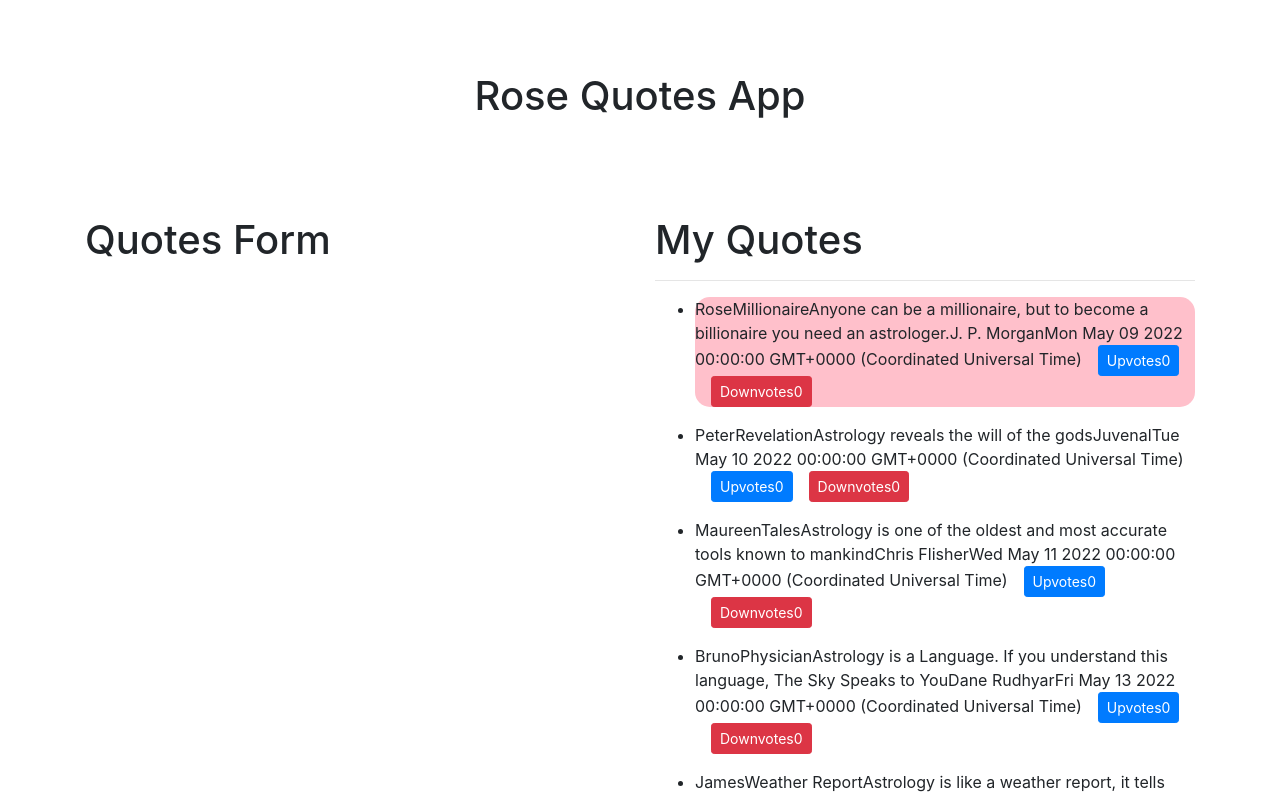
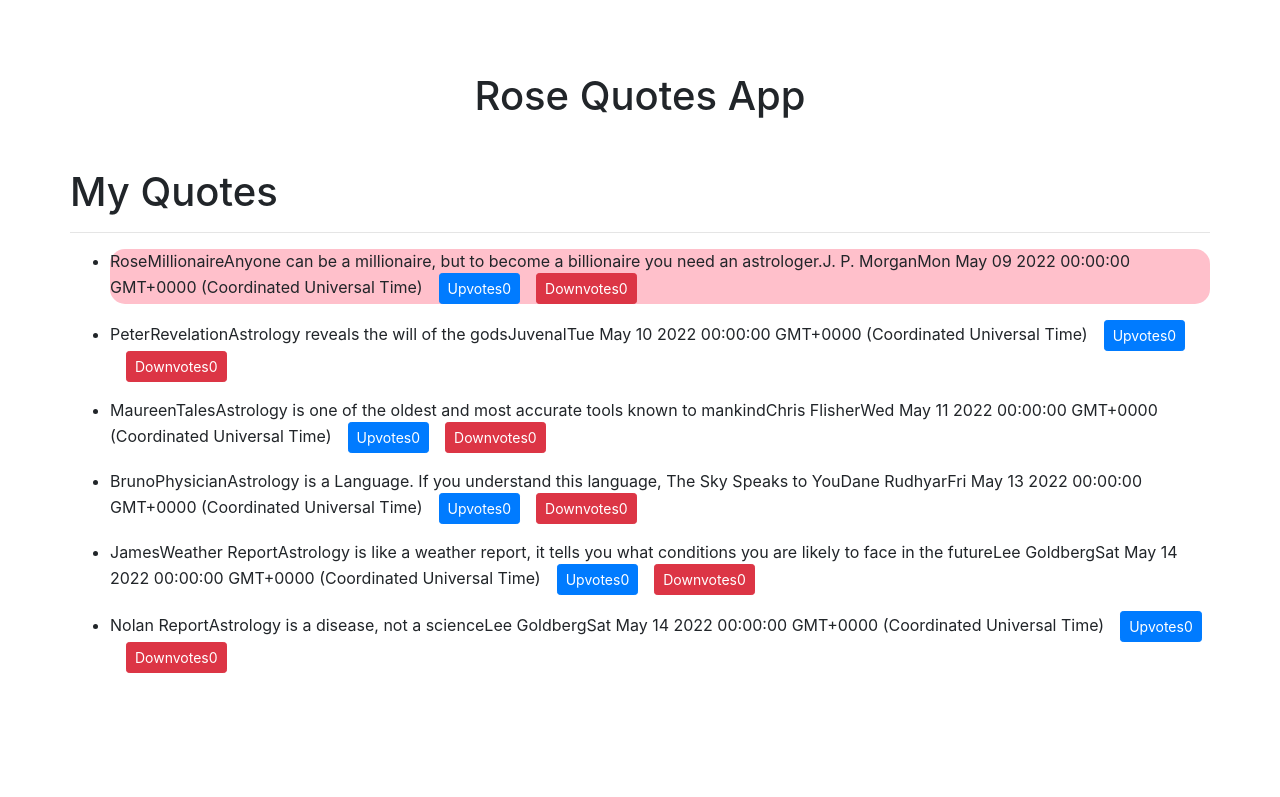
Before and after one commit to rossyvee/Angular-quotes-app, an Angular app: page / in a window 1280 px wide. Shown: the top 797 px of the page. Built offline with nearby package versions, Linux system fonts and the light colour scheme.

Commit message:
adding a div to the quotes form

```diff
--- a/src/app/app.component.html
+++ b/src/app/app.component.html
@@ -1,11 +1,6 @@
 <h1 class="text-center mt-5 pt-4">Rose Quotes App</h1>
 <div class="container">
   <div class="row mt-5">
-    <div class="col-md-6 mt-5">
-      <h1>Quotes Form</h1>
-    </div>
-    <div class="col-md-6 mt-5">
-      <app-quotes></app-quotes>
-    </div>
+    <app-quotes></app-quotes>
   </div>
 </div>
```
